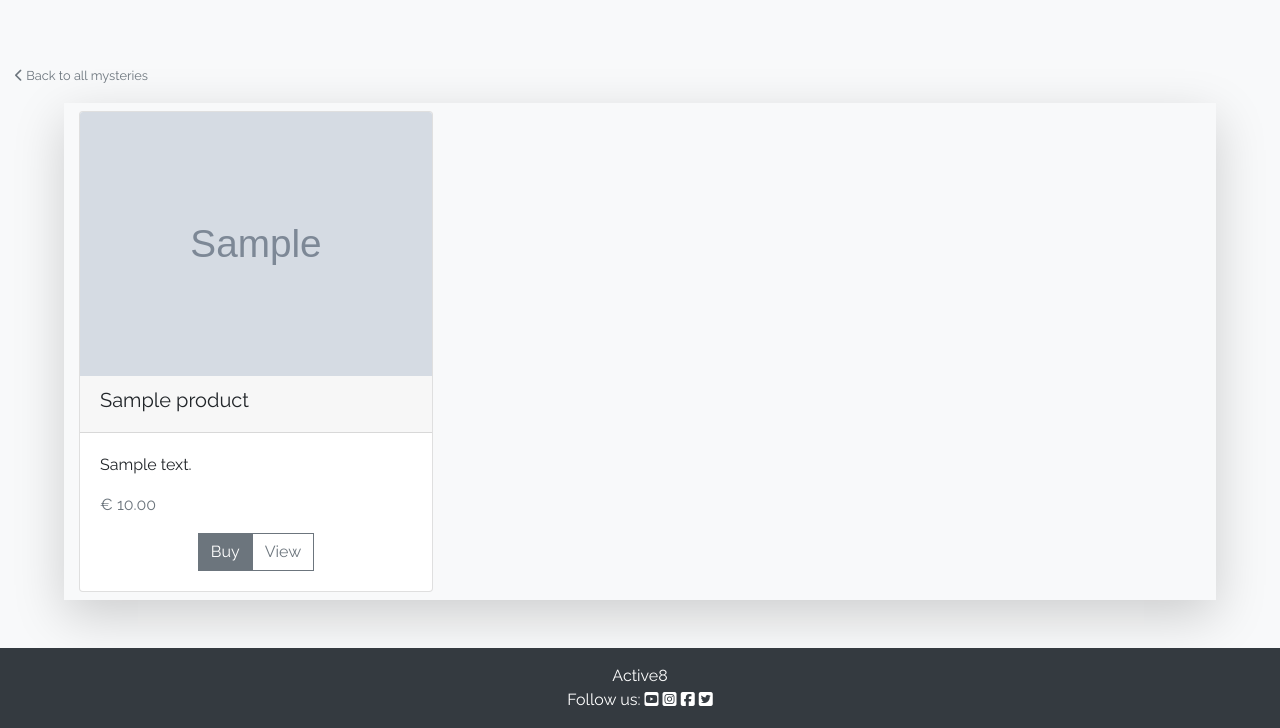
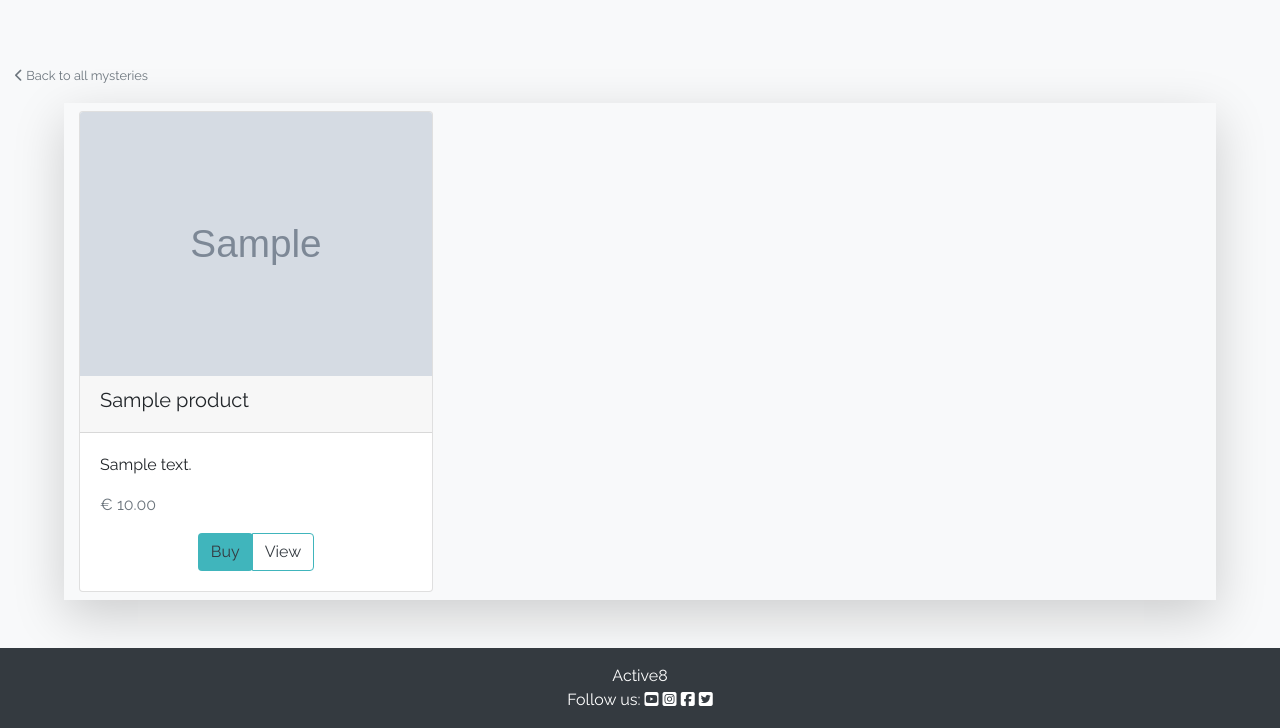
Before and after one commit to CeciliaSwe/portfolio-5th, a Django app: page /products/ in a window 1280 px wide. Shown: the part 177-905 px from the top of the page. Run offline with Django 3.2, Linux system fonts and the light colour scheme; tables that the repository leaves empty hold one stand-in row (values such as "Sample post"); grey boxes marked "Sample" are stand-in pictures; some libraries are stand-ins or nearby versions; some web fonts are replaced.

Commit message:
Add custom styling to product buttons

```diff
--- a/products/templates/products/products.html
+++ b/products/templates/products/products.html
@@ -53,10 +53,10 @@
                   {% csrf_token %}
                   <div class="d-flex justify-content-center align-items-center mt-3">
                     <div class="btn-group">
-                      <button type="submit" class="btn btn-secondary me-2 rounded-0">
+                      <button type="submit" class="btn btn-custom me-2 rounded-2">
                         Buy
                       </button>
-                      <a class="btn btn-outline-secondary rounded-0" href="{% url 'product_detail' product.id %}"
+                      <a class="btn btn-custom-secondary rounded-2" href="{% url 'product_detail' product.id %}"
                         aria-label="">
                         View
                       </a>
--- a/static/css/base.css
+++ b/static/css/base.css
@@ -30,6 +30,28 @@ body {
 .btn-black {
     background: black;
     color: white;
+}
+
+.btn-custom {
+    background: #40b5bc;
+    color: #343a40
+}
+
+.btn-custom:hover {
+    background: #339096;
+    color: #343a40;
+}
+
+.btn-custom-secondary {
+    background: white;
+    color: #343a40;
+    border: 1px solid #40b5bc;
+}
+
+.btn-custom-secondary:hover {
+    background: #D8F0F1;
+    color: #343a40;
+    border: 1px solid #40b5bc;
 }
 
 
```
